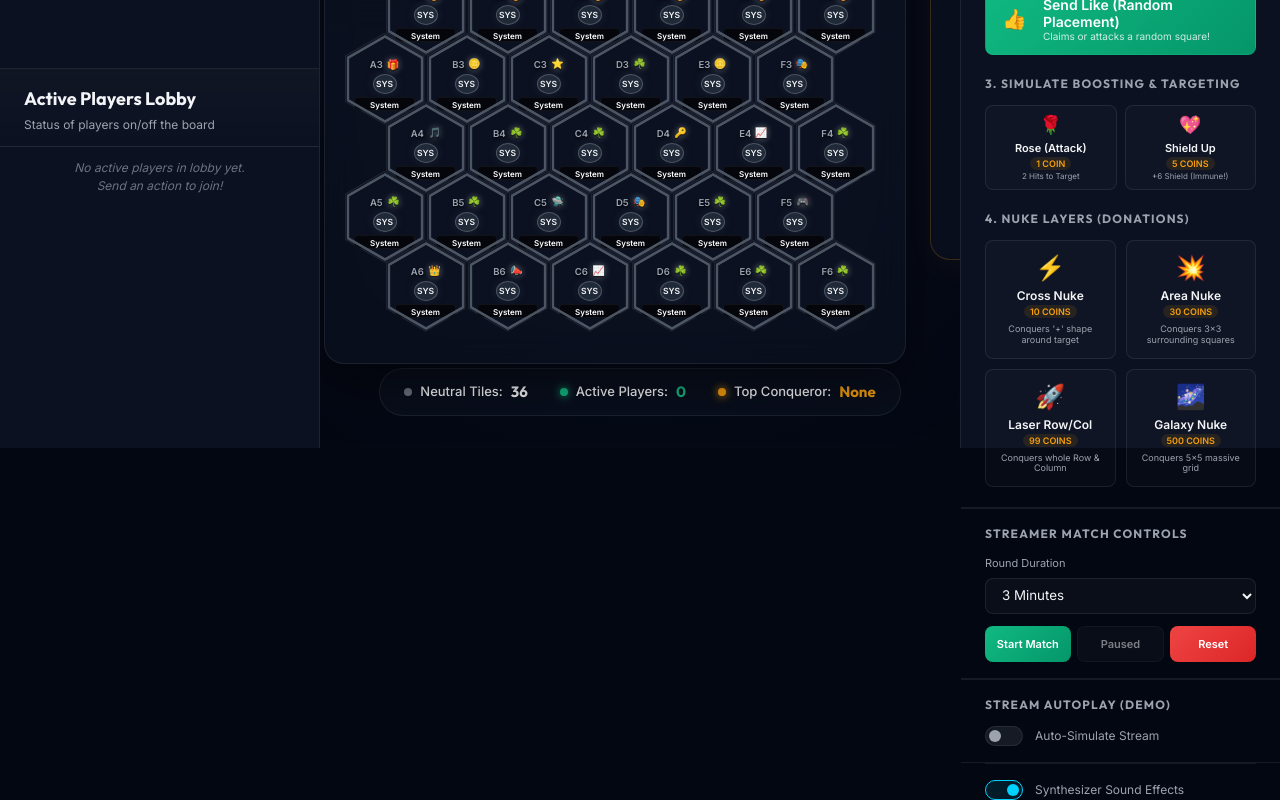
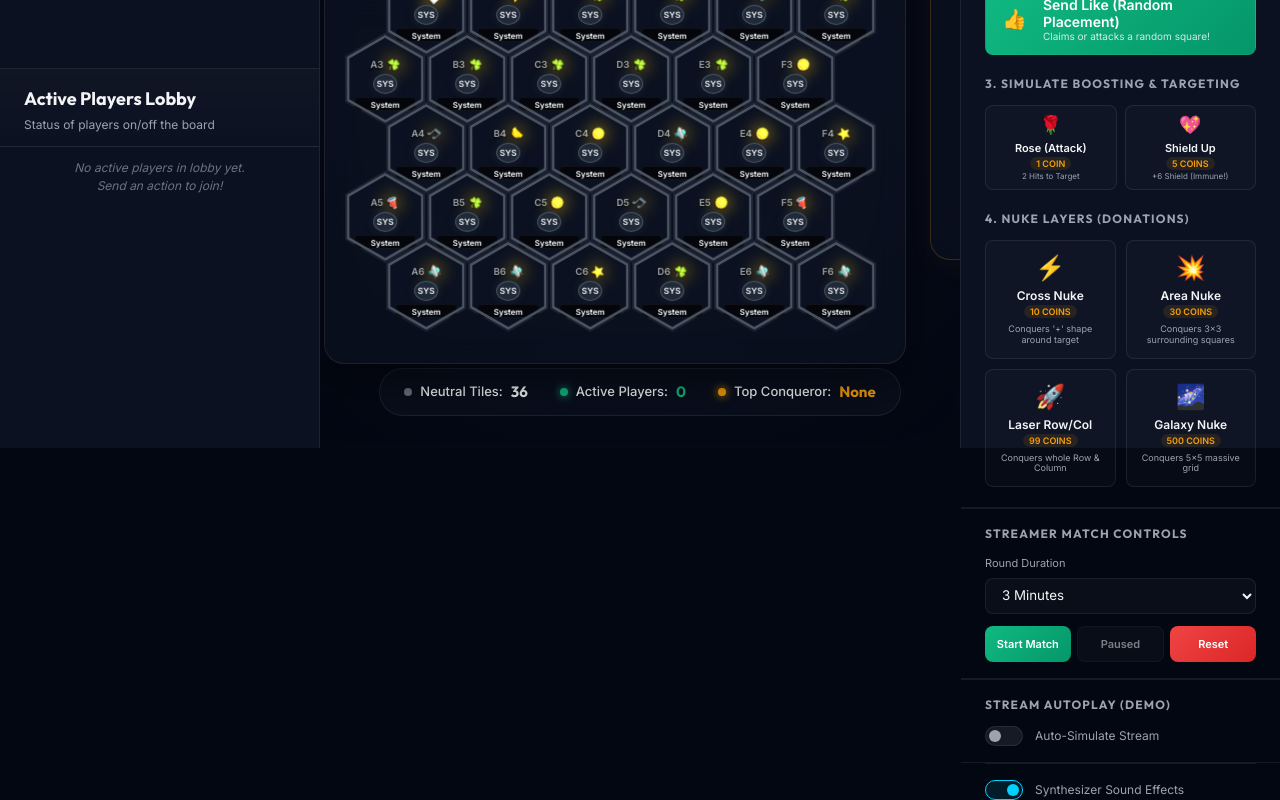
Before and after one commit to log210788/Lunar-moon-cafe-eng, a plain HTML site: page tikrok/index.html in a window 1280 px wide. Both pictures are taken after a click on the button "Start Match". Drawn offline with Linux system fonts and the light colour scheme.

Commit message:
feat(tikrok): implement ordered showcase, slot-machine shuffle wiggles and memorization phase on match start

```diff
--- a/tikrok/app.js
+++ b/tikrok/app.js
@@ -163,9 +163,14 @@ let activePlayers = {}; // stores active viewers and their board statuses
 let matchTimeLeft = 180; // default 3 minutes (180 seconds)
 let matchDuration = 180;
 let matchTimerInterval = null;
+let shuffleInterval = null;
+let shuffleTimeout1 = null;
+let shuffleTimeout2 = null;
+let shuffleTimeout3 = null;
 let isTimerRunning = false;
 let isGameFinished = false;
 let isShuffling = false;
+let isVisualShuffling = false;
 
 // Prize Pool definition (36 total items for 6x6 grid)
 const PRIZE_POOL = [
@@ -328,6 +333,7 @@ function renderBoard() {
             sqEl.classList.toggle('selected', square.id === lastTargetId);
             sqEl.classList.toggle('shielded', square.shield > 0);
             sqEl.classList.toggle('immune', square.immune);
+            sqEl.classList.toggle('shuffling-tile', isVisualShuffling);
 
             // Sync active animation classes
             ['shake', 'takeover-flash', 'under-attack', 'deflected'].forEach(eff => {
@@ -348,7 +354,8 @@ function renderBoard() {
             let prizeBadgeHtml = '';
             if (square.prize) {
                 const prizeIcon = square.revealed ? square.prize.icon : '🎁';
-                prizeBadgeHtml = `<span class="prize-badge ${square.revealed ? 'revealed' : ''}" title="${square.revealed ? square.prize.name : 'Mystery Prize'}">${prizeIcon}</span>`;
+                const shufflingClass = isVisualShuffling ? 'shuffling' : (square.revealed ? 'revealed' : '');
+                prizeBadgeHtml = `<span class="prize-badge ${shufflingClass}" title="${square.revealed ? square.prize.name : 'Mystery Prize'}">${prizeIcon}</span>`;
             }
 
             // Build inner HTML structure only on first load
@@ -1459,29 +1466,93 @@ function startMatchTimer() {
 
     // 1. Enter shuffling & preview state
     isShuffling = true;
+    isVisualShuffling = false;
     updateTimerControlButtons();
 
-    // 2. Shuffle prizes and make them all visible
+    // 2. Assign Ordered (unshuffled) prizes for the showcase
+    for (let i = 0; i < boardState.length; i++) {
+        boardState[i].prize = PRIZE_POOL[i] || { type: 'common', name: 'Better Luck Next Time ☘️', icon: '☘️' };
+        boardState[i].revealed = true;
+    }
+    renderBoard();
+
+    // 3. Update UI to show showcase preview
+    const labelEl = document.querySelector('.timer-label');
+    if (labelEl) labelEl.textContent = "🔮 INITIAL PRIZES POOL";
+    logActivity("🔮 <b>SHOWCASE:</b> Take a look at this round's prize pool! Shuffling in 2.5 seconds...", "system");
+    playSound('shield'); // play reveal-like sound
+
+    // 4. Start visual shuffling after 2.5 seconds showcase
+    shuffleTimeout1 = setTimeout(() => {
+        if (!isShuffling) return;
+
+        isVisualShuffling = true;
+        if (labelEl) labelEl.textContent = "🎲 SHUFFLING INTO BOARD...";
+        logActivity("🎲 Shuffling prizes into random tiles...", "system");
+        renderBoard(); // apply shuffling classes
+
+        // Slot machine rolling effect loop
+        let tickCount = 0;
+        shuffleInterval = setInterval(() => {
+            if (!isShuffling) {
+                clearInterval(shuffleInterval);
+                shuffleInterval = null;
+                return;
+            }
+            // Play a fast tick sound
+            if (tickCount % 2 === 0) {
+                playSound('like');
+            }
+            tickCount++;
+
+            // Randomize icons in the DOM
+            boardState.forEach(s => {
+                const sqEl = document.getElementById(`square-${s.id}`);
+                if (sqEl) {
+                    const badgeEl = sqEl.querySelector('.prize-badge');
+                    if (badgeEl) {
+                        const randomPrize = PRIZE_POOL[Math.floor(Math.random() * PRIZE_POOL.length)];
+                        badgeEl.textContent = randomPrize.icon;
+                    }
+                }
+            });
+        }, 60);
+
+        // 5. Stop shuffling and reveal actual positions after 1.8 seconds of rolling
+        shuffleTimeout2 = setTimeout(() => {
+            if (!isShuffling) {
+                if (shuffleInterval) {
+                    clearInterval(shuffleInterval);
+                    shuffleInterval = null;
+                }
+                return;
+            }
+
+            clearInterval(shuffleInterval);
+            shuffleInterval = null;
+            isVisualShuffling = false;
+
+            // Perform actual randomized shuffle
             shufflePrizes();
+            // Ensure all are revealed
             boardState.forEach(s => s.revealed = true);
             renderBoard();
 
-    // 3. Update UI to show we are previewing prizes
-    const labelEl = document.querySelector('.timer-label');
-    if (labelEl) labelEl.textContent = "🔮 PREVIEWING PRIZES...";
-    logActivity("🔮 <b>PREVIEW:</b> Take a look at this round's mystery prizes! Shuffling in 3 seconds...", "system");
-    playSound('shield'); // play reveal-like sound
-
-    // 4. Stagger flip them back to hidden after a 2.5s preview
-    setTimeout(() => {
-        if (labelEl) labelEl.textContent = "🎲 SHUFFLING & HIDING...";
-        logActivity("🎲 Shuffling prizes into the board...", "system");
+            if (labelEl) labelEl.textContent = "🧠 MEMORIZE POSITIONS!";
+            logActivity("🔮 <b>MEMORIZE:</b> Look closely! Prizes hiding in 2 seconds...", "system");
+            playSound('shield');
+
+            // 6. Stagger hide sweep after 2 seconds
+            shuffleTimeout3 = setTimeout(() => {
+                if (!isShuffling) return;
+
+                if (labelEl) labelEl.textContent = "🎲 HIDING PRIZES...";
+                logActivity("🎲 Hiding the prizes face-down...", "system");
 
                 let index = 0;
                 const staggerTime = 25; // ms per tile
 
                 function hideNextTile() {
-            // Check if game was reset while previewing
                     if (!isShuffling) return;
 
                     if (index < boardState.length) {
@@ -1498,7 +1569,7 @@ function startMatchTimer() {
 
                         renderBoard();
                         index++;
-                setTimeout(hideNextTile, staggerTime);
+                        shuffleTimeout3 = setTimeout(hideNextTile, staggerTime);
                     } else {
                         // Done hiding! Now start the actual countdown timer
                         isShuffling = false;
@@ -1527,6 +1598,8 @@ function startMatchTimer() {
                 }
 
                 hideNextTile();
+            }, 2000);
+        }, 1800);
     }, 2500);
 }
 
@@ -1544,9 +1617,26 @@ function resetMatch() {
         clearInterval(matchTimerInterval);
         matchTimerInterval = null;
     }
+    if (shuffleInterval) {
+        clearInterval(shuffleInterval);
+        shuffleInterval = null;
+    }
+    if (shuffleTimeout1) {
+        clearTimeout(shuffleTimeout1);
+        shuffleTimeout1 = null;
+    }
+    if (shuffleTimeout2) {
+        clearTimeout(shuffleTimeout2);
+        shuffleTimeout2 = null;
+    }
+    if (shuffleTimeout3) {
+        clearTimeout(shuffleTimeout3);
+        shuffleTimeout3 = null;
+    }
     isTimerRunning = false;
     isGameFinished = false;
     isShuffling = false;
+    isVisualShuffling = false;
 
     const selectEl = document.getElementById('matchDurationSelect');
     if (selectEl) {
--- a/tikrok/style.css
+++ b/tikrok/style.css
@@ -1655,6 +1655,29 @@ input:checked + .slider:before {
     100% { transform: rotateY(360deg); }
 }
 
+/* Shuffling board tiles vibration */
+.grid-square.shuffling-tile {
+    animation: tileShuffleWiggle 0.3s infinite ease-in-out;
+}
+
+@keyframes tileShuffleWiggle {
+    0%, 100% { transform: translate(0, 0) rotate(0deg); }
+    25% { transform: translate(1.5px, -1px) rotate(-0.8deg); }
+    75% { transform: translate(-1.5px, 1px) rotate(0.8deg); }
+}
+
+/* Prize Shuffling Slot-Machine Effect */
+.prize-badge.shuffling {
+    animation: prizeShuffleSpin 0.15s infinite linear;
+    filter: drop-shadow(0 0 8px var(--coin-gold)) brightness(1.3);
+}
+
+@keyframes prizeShuffleSpin {
+    0% { transform: scale(1) rotate(0deg); }
+    50% { transform: scale(1.3) rotate(180deg); }
+    100% { transform: scale(1) rotate(360deg); }
+}
+
 /* Winners Summary Modal Overlay styling */
 .reveal-modal-overlay {
     position: fixed;
```
Lines whose indentation alone changed are shown as unchanged.
